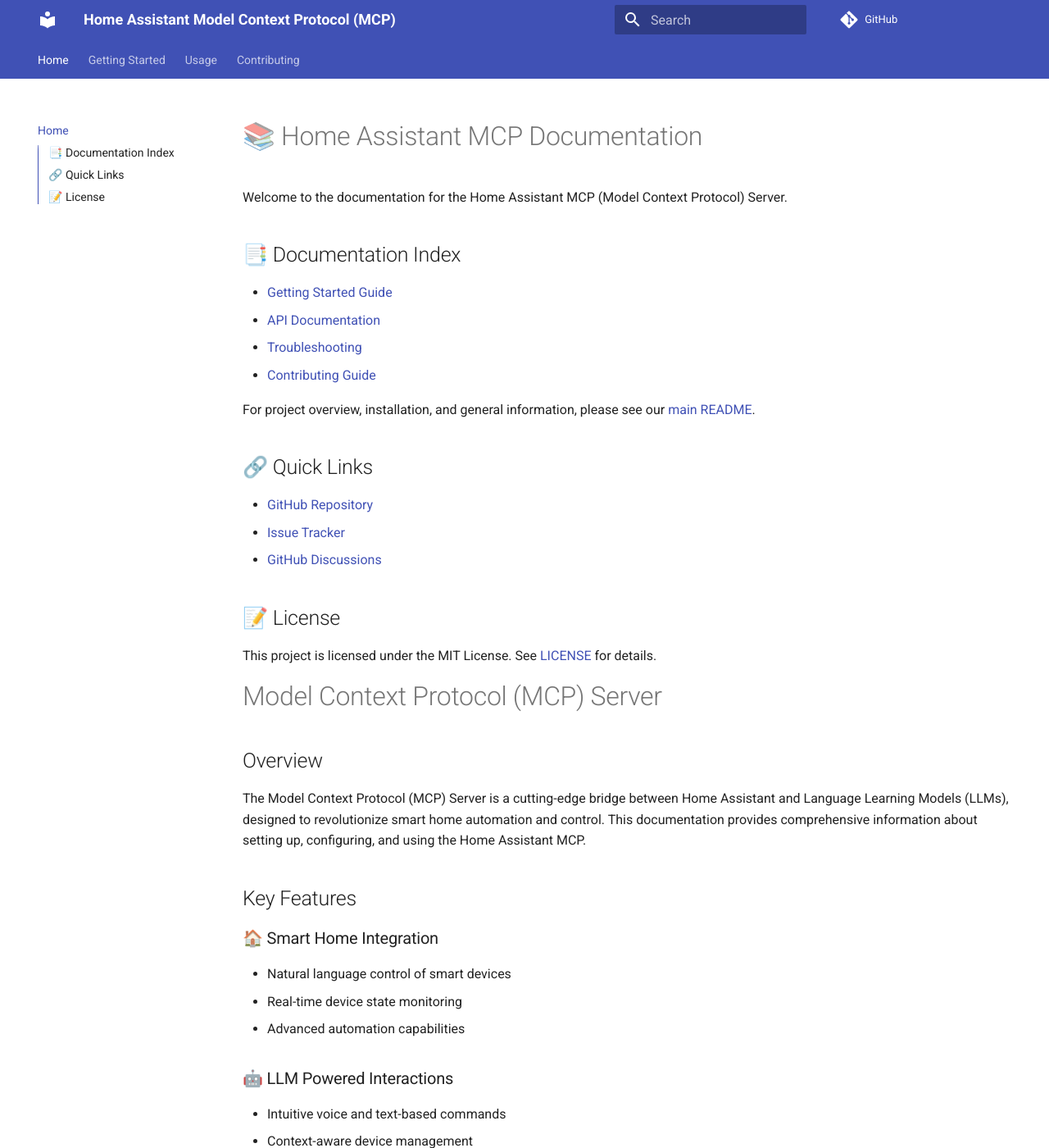
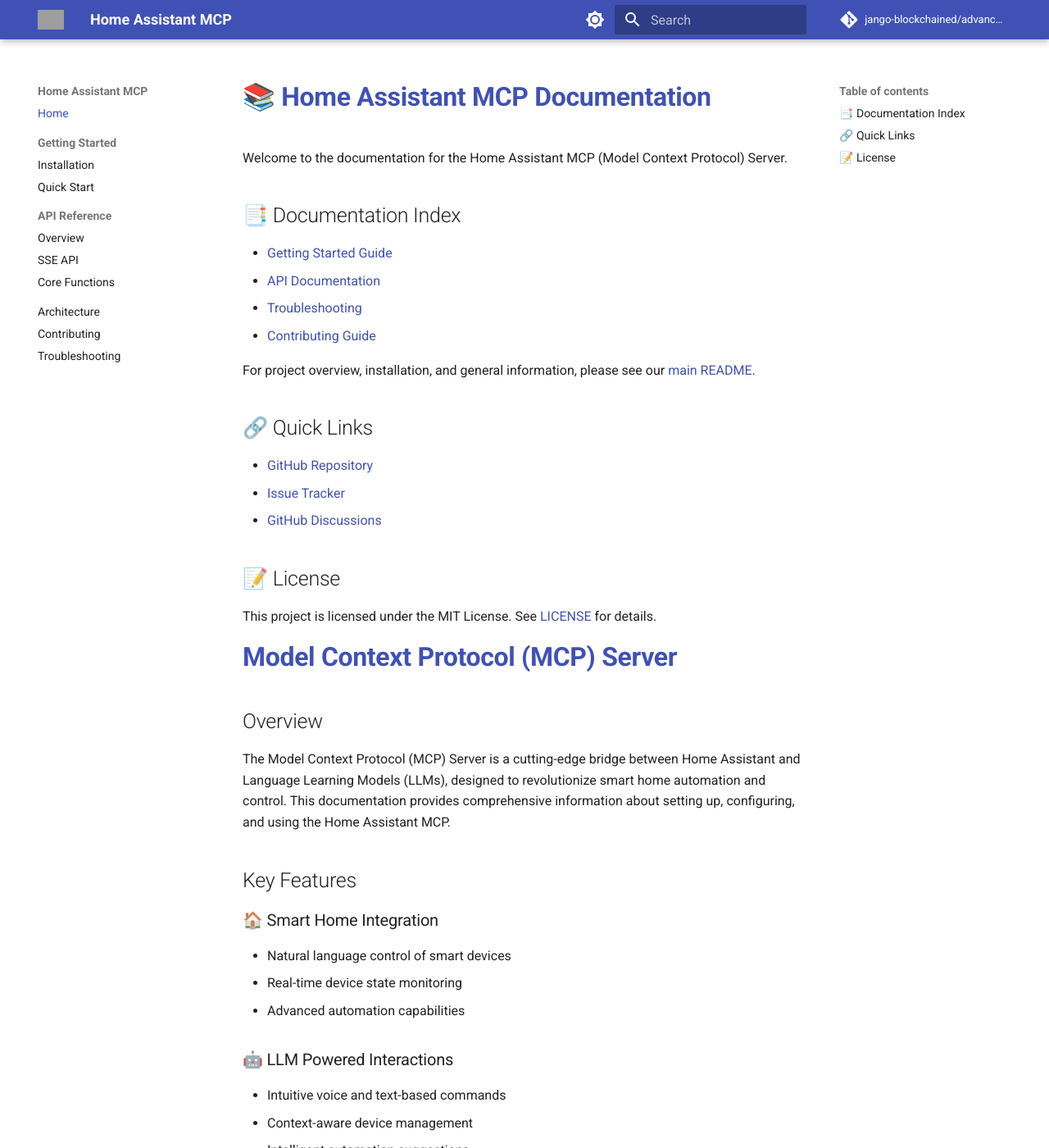
Before and after one commit to lpgn/advanced-homeassistant-mcp, an MkDocs documentation site: the page built from docs/index.md, in a window 1280 px wide and 1400 px high. Shown: the whole window at 82% size. Built offline with MkDocs 1.6.1 and Material for MkDocs 9.7.7, drawn with Linux system fonts in a browser that asks for light colours; comment, search, counter and statistics services are not loaded; some of the changed text lies outside the part shown; grey boxes are pictures that could not be loaded.

Commit message:
docs: enhance documentation site with improved design and features
- Update MkDocs configuration with advanced theme settings
- Add custom color palette and navigation features
- Expand markdown extensions for better documentation rendering
- Include new documentation sections and plugins
- Add custom CSS for improved site styling
- Update site description and navigation structure

```diff
--- /dev/null
+++ b/docs/assets/stylesheets/extra.css
@@ -0,0 +1,28 @@
+:root {
+  --md-primary-fg-color: #1a73e8;
+  --md-primary-fg-color--light: #5195ee;
+  --md-primary-fg-color--dark: #0d47a1;
+}
+
+.md-header {
+  box-shadow: 0 0 0.2rem rgba(0,0,0,.1), 0 0.2rem 0.4rem rgba(0,0,0,.2);
+}
+
+.md-main__inner {
+  margin-top: 1.5rem;
+}
+
+.md-typeset h1 {
+  font-weight: 700;
+  color: var(--md-primary-fg-color);
+}
+
+.md-typeset .admonition {
+  font-size: .8rem;
+}
+
+code {
+  background-color: rgba(175,184,193,0.2);
+  padding: .2em .4em;
+  border-radius: 6px;
+}
--- a/mkdocs.yml
+++ b/mkdocs.yml
@@ -1,26 +1,110 @@
-site_name: Home Assistant Model Context Protocol (MCP)
+site_name: Home Assistant MCP
+site_description: A bridge between Home Assistant and Language Learning Models
 site_url: https://jango-blockchained.github.io/advanced-homeassistant-mcp/
 repo_url: https://github.com/jango-blockchained/advanced-homeassistant-mcp
+repo_name: jango-blockchained/advanced-homeassistant-mcp
 
 theme:
   name: material
+  logo: assets/images/logo.png
+  favicon: assets/images/favicon.ico
+  palette:
+    - media: "(prefers-color-scheme: light)"
+      scheme: default
+      primary: indigo
+      accent: indigo
+      toggle:
+        icon: material/brightness-7
+        name: Switch to dark mode
+    - media: "(prefers-color-scheme: dark)"
+      scheme: slate
+      primary: indigo
+      accent: indigo
+      toggle:
+        icon: material/brightness-4
+        name: Switch to light mode
   features:
-    - navigation.tabs
+    - navigation.instant
+    - navigation.tracking
     - navigation.sections
-    - toc.integrate
+    - navigation.expand
+    - navigation.top
     - search.suggest
     - search.highlight
+    - content.code.copy
 
 markdown_extensions:
-  - pymdownx.highlight
-  - pymdownx.superfences
   - admonition
+  - attr_list
+  - def_list
+  - footnotes
+  - meta
+  - toc:
+      permalink: true
+  - pymdownx.arithmatex:
+      generic: true
+  - pymdownx.betterem:
+      smart_enable: all
+  - pymdownx.caret
   - pymdownx.details
+  - pymdownx.emoji:
+      emoji_index: !!python/name:materialx.emoji.twemoji
+      emoji_generator: !!python/name:materialx.emoji.to_svg
+  - pymdownx.highlight:
+      anchor_linenums: true
+  - pymdownx.inlinehilite
+  - pymdownx.keys
+  - pymdownx.magiclink
+  - pymdownx.mark
+  - pymdownx.smartsymbols
+  - pymdownx.superfences:
+      custom_fences:
+        - name: mermaid
+          class: mermaid
+          format: !!python/name:pymdownx.superfences.fence_code_format
+  - pymdownx.tabbed:
+      alternate_style: true
+  - pymdownx.tasklist:
+      custom_checkbox: true
+  - pymdownx.tilde
+
+plugins:
+  - search
+  - minify:
+      minify_html: true
+  - git-revision-date-localized:
+      type: date
+  - mkdocstrings:
+      default_handler: python
+      handlers:
+        python:
+          options:
+            show_source: true
 
 nav:
   - Home: index.md
   - Getting Started:
     - Installation: getting-started/installation.md
-    - Configuration: getting-started/configuration.md
-  - Usage: usage.md
+    - Quick Start: getting-started/quickstart.md
+  - API Reference:
+    - Overview: api/index.md
+    - SSE API: api/sse.md
+    - Core Functions: api/core.md
+  - Architecture: architecture.md
   - Contributing: contributing.md
+  - Troubleshooting: troubleshooting.md
+
+extra:
+  social:
+    - icon: fontawesome/brands/github
+      link: https://github.com/jango-blockchained/homeassistant-mcp
+    - icon: fontawesome/brands/docker
+      link: https://hub.docker.com/r/jangoblockchained/homeassistant-mcp
+  analytics:
+    provider: google
+    property: !ENV GOOGLE_ANALYTICS_KEY
+
+extra_css:
+  - assets/stylesheets/extra.css
+
+copyright: Copyright &copy; 2024 Jango Blockchained
```
Also changed, not shown: README.md (+3 -3 lines).
